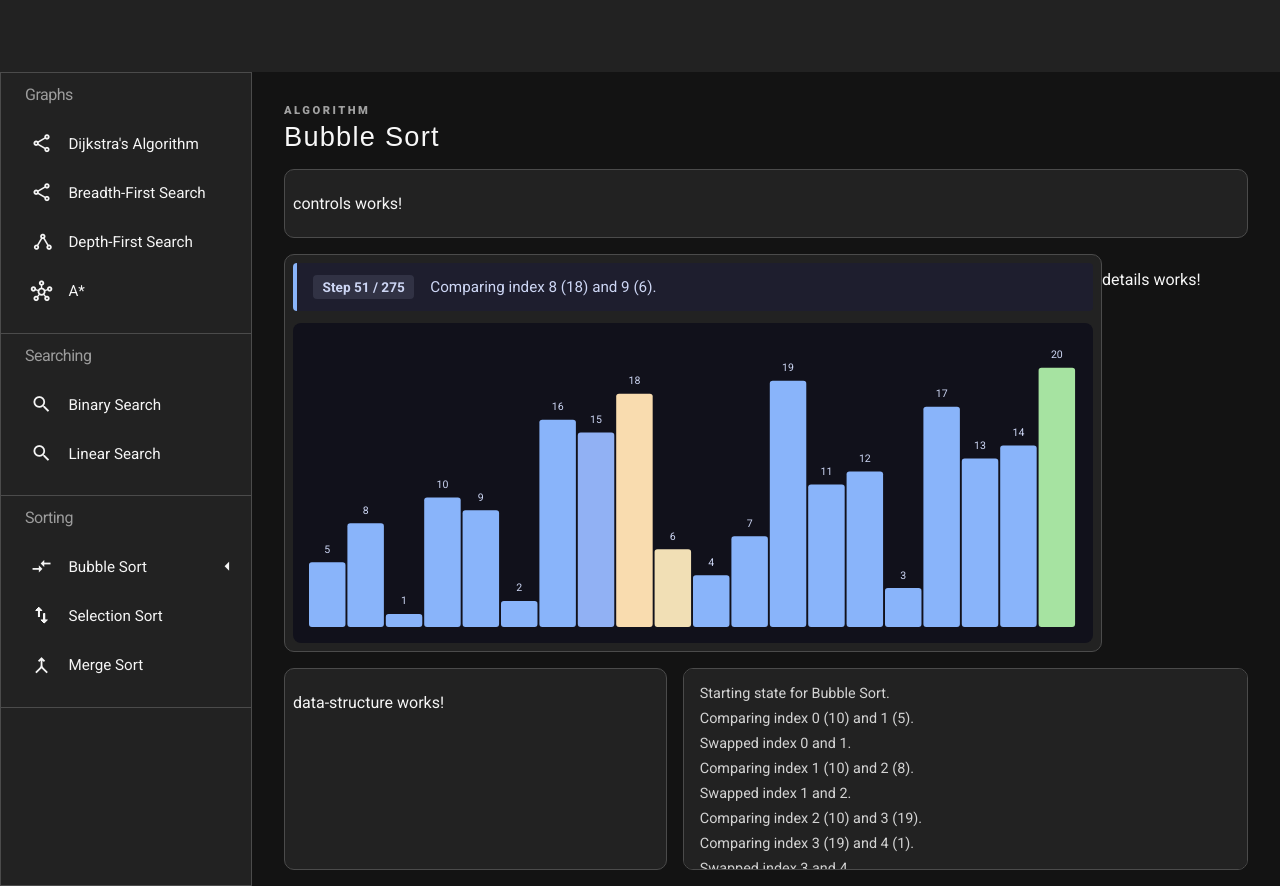
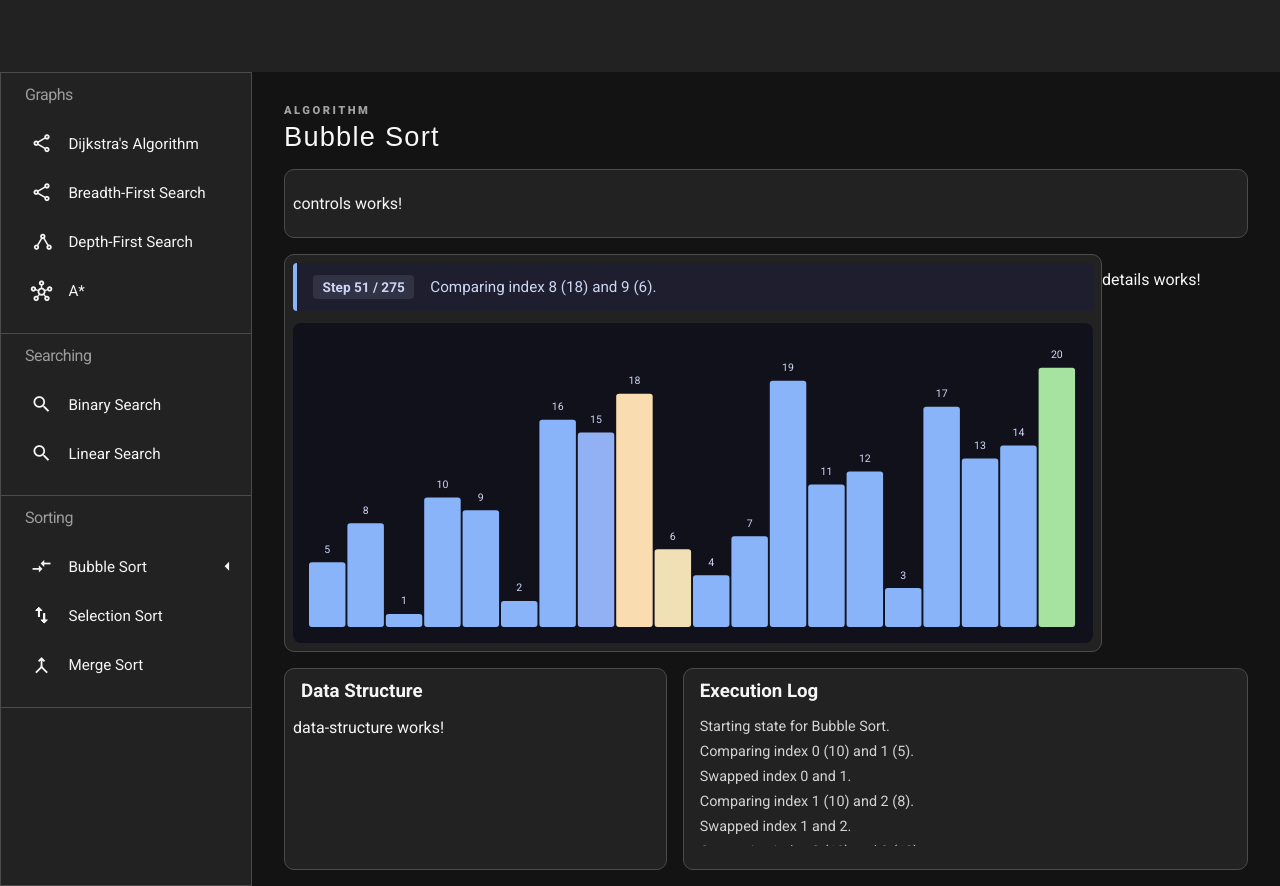
Before and after one commit to flavia3107/algorithm-visualizer, an Angular app: page / in a window 1280 px wide. Built offline with nearby package versions, Linux system fonts and the light colour scheme.

Commit message:
Algorithm-Visualizer: Log - P8

```diff
--- a/src/app/app.html
+++ b/src/app/app.html
@@ -10,7 +10,6 @@
 		<span class="algorithm-title">{{activeView().name}}</span>
 		<div class="flex-row controls section">
 			<app-controls />
-
 		</div>
 		<div class="flex-row visualizer-row">
 			<div class="graph section">
@@ -23,9 +22,11 @@
 
 		<div class="flex-row data-log space_between">
 			<div class="data-structure section">
+				<h3>Data Structure</h3>
 				<app-data-structure />
 			</div>
 			<div class="execution-log section">
+				<h3>Execution Log</h3>
 				<app-execution-log />
 			</div>
 		</div>
--- a/src/app/app.scss
+++ b/src/app/app.scss
@@ -23,8 +23,8 @@
 }
 
 .execution-log {
-	max-height: 11.5rem;
-	overflow: auto;
+	height: 11.5rem;
+	overflow: hidden;
 	width: 60%;
 }
 
@@ -51,3 +51,7 @@
 	letter-spacing: 2.5px;
 	color: #a1a1a1;
 }
+
+h3 {
+	margin: 0.2rem 0.5rem 0.5rem;
+}
--- a/src/app/components/execution-log/execution-log.html
+++ b/src/app/components/execution-log/execution-log.html
@@ -1,6 +1,8 @@
+<div class="steps">
 	@for(step of steps(); track step) {
 	@if($index <= currentStepIndex() + 1) {
 		@let isActive=$index===(currentStepIndex() + 1);
 		<p [class.active]="isActive">{{step.description}}</p>
 	}
 	}
+</div>
--- a/src/app/components/execution-log/execution-log.scss
+++ b/src/app/components/execution-log/execution-log.scss
@@ -9,3 +9,8 @@ p {
 	color: #fff;
 	font-weight: 600;
 }
+
+.steps {
+	overflow: auto;
+	height: calc(100% - 3rem);
+}
```
Lines whose indentation alone changed are shown as unchanged.
